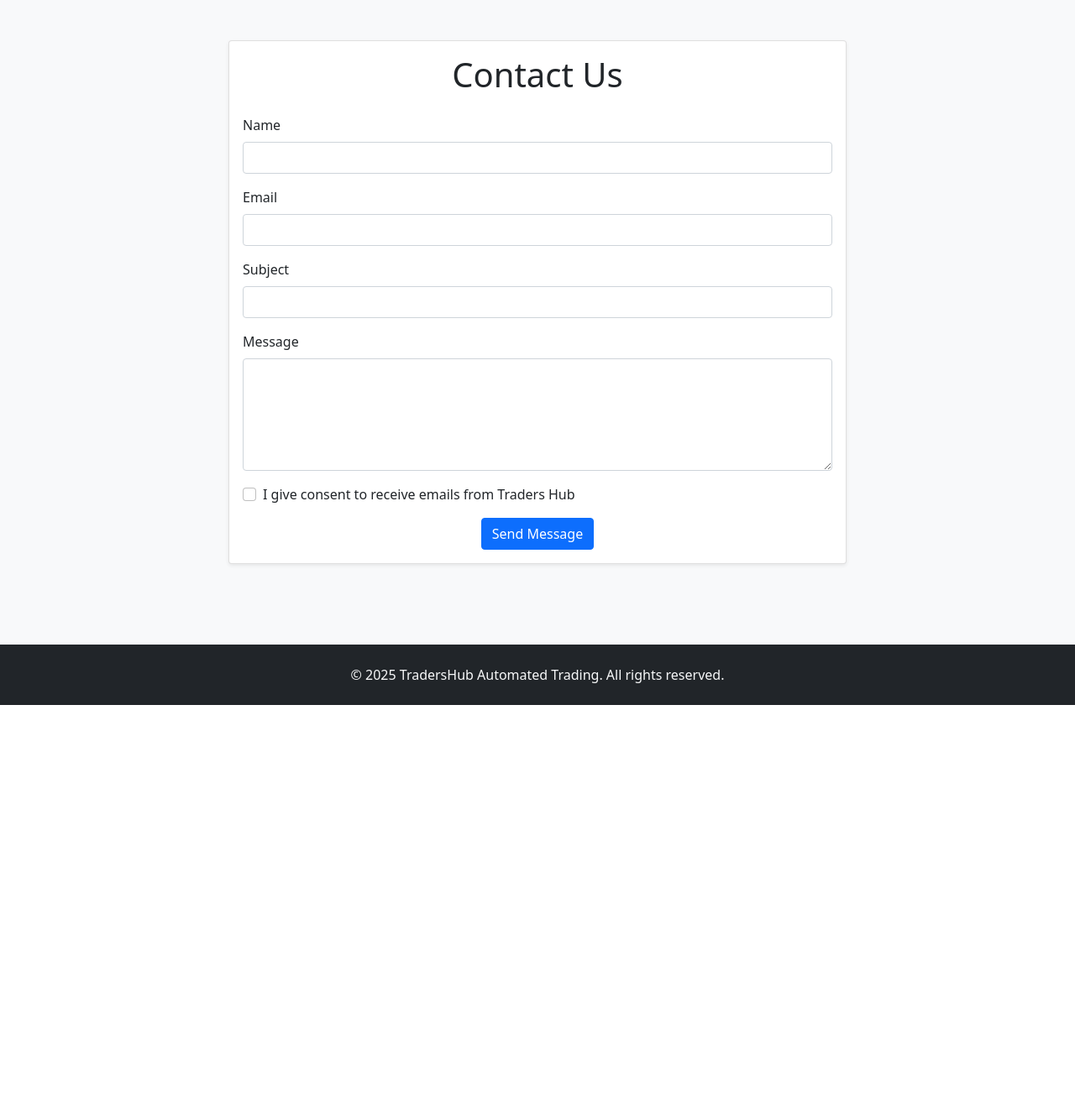
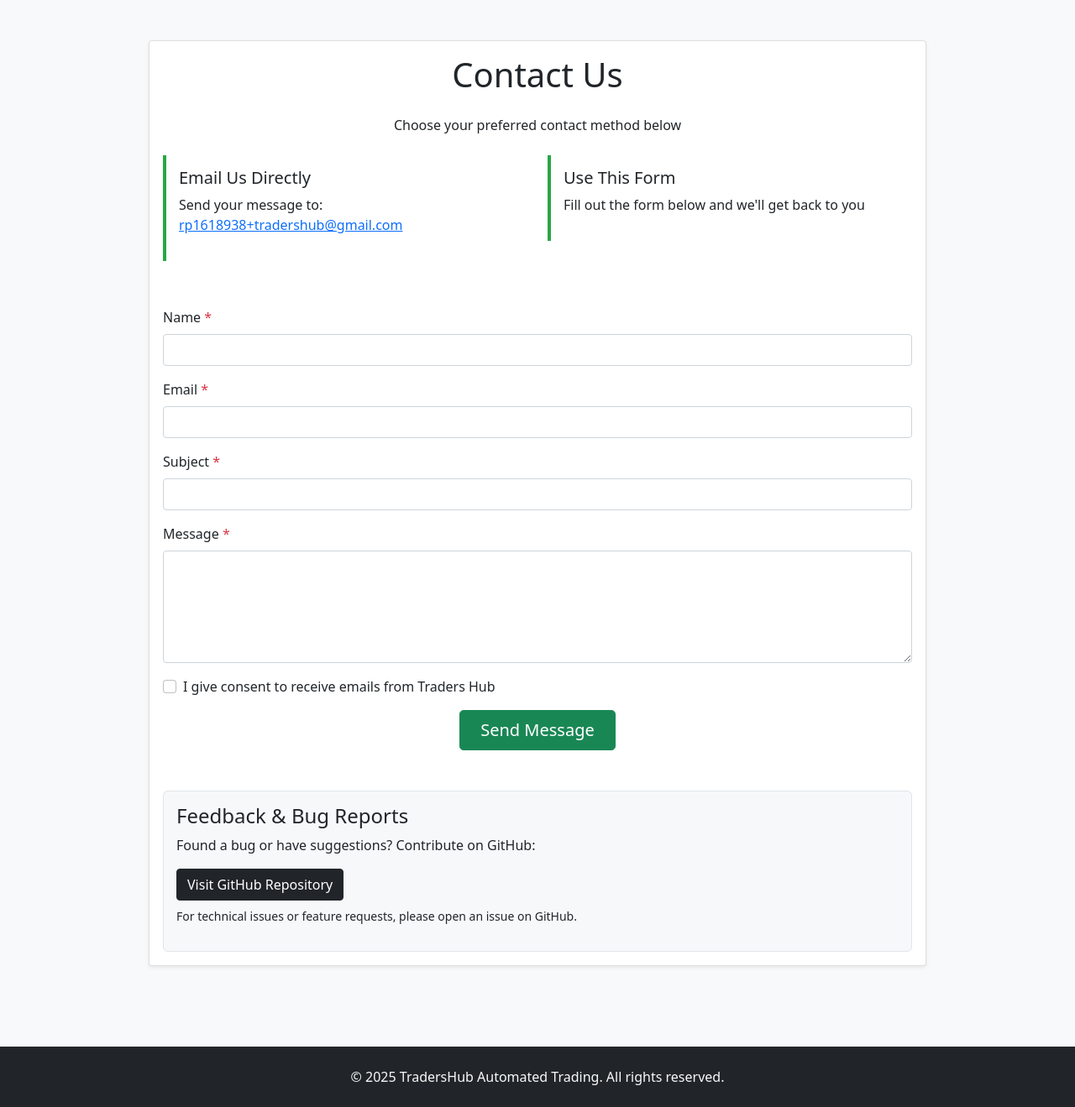
Before and after one commit to rahulpandit2/Traders-Hub, a PHP site: page /contact.php in a window 1280 px wide. Shown: the part 56-1375 px from the top of the page at 84% size. Before the commit the page ends 896 px from the top, so only its background shows below. Run offline with PHP 8.4, Linux system fonts and the light colour scheme.

Commit message:
improved contact page design

```diff
--- a/about.php
+++ b/about.php
@@ -119,7 +119,6 @@ require_once 'partials/header.php';
                         <h2 class="card-title fw-bold mb-4">📜 Our Policies</h2>
                         <ul class="list-group list-group-flush">
                             <li class="list-group-item">• All deposits are locked for a minimum of 3 months</li>
-                            <li class="list-group-item">• Withdrawals can only be made after the 3-month period</li>
                             <li class="list-group-item">• Commission is taken from net profits only</li>
                             <li class="list-group-item">• Investors understand and accept market risks</li>
                             <li class="list-group-item">• TradersHub is not liable for any trading losses</li>
--- a/contact.php
+++ b/contact.php
@@ -30,13 +30,45 @@ if ($_SERVER['REQUEST_METHOD'] === 'POST') {
 $page_title = 'Contact Us - TradersHub Automated Trading';
 require_once 'partials/header.php';
 ?>
+<style>
+    .contact-card {
+        transition: all 0.3s ease;
+        opacity: 0;
+        transform: translateY(20px);
+    }
+    .contact-card.animated {
+        opacity: 1;
+        transform: translateY(0);
+    }
+    .contact-option {
+        border-left: 4px solid #28a745;
+        padding: 15px;
+        margin-bottom: 15px;
+        transition: all 0.3s ease;
+    }
+    .contact-option:hover {
+        background-color: #f8f9fa;
+        transform: translateX(5px);
+    }
+    .github-link {
+        background-color: #f6f8fa;
+        border: 1px solid #e1e4e8;
+        padding: 15px;
+        border-radius: 6px;
+    }
+    .form-control:focus {
+        border-color: #28a745;
+        box-shadow: 0 0 0 0.25rem rgba(40, 167, 69, 0.25);
+    }
+</style>
 
 <div class="container py-5">
     <div class="row">
-            <div class="col-lg-8 mx-auto">
-                <div class="card shadow-sm">
+        <div class="col-lg-10 mx-auto">
+            <div class="card shadow-sm contact-card" id="contact-card">
                 <div class="card-body">
                     <h1 class="card-title text-center mb-4">Contact Us</h1>
+                    <p class="text-center mb-4">Choose your preferred contact method below</p>
 
                     <?php if ($message): ?>
                         <div class="alert alert-success"><?php echo htmlspecialchars($message); ?></div>
@@ -46,35 +78,91 @@ require_once 'partials/header.php';
                         <div class="alert alert-danger"><?php echo htmlspecialchars($error); ?></div>
                     <?php endif; ?>
 
+                    <div class="row mb-4">
+                        <div class="col-md-6 mb-3">
+                            <div class="contact-option">
+                                <h5><i class="bi bi-envelope-fill text-primary"></i> Email Us Directly</h5>
+                                <p>Send your message to: <a href="mailto:rp1618938+tradershub@gmail.com">rp1618938+tradershub@gmail.com</a></p>
+                            </div>
+                        </div>
+                        <div class="col-md-6 mb-3">
+                            <div class="contact-option">
+                                <h5><i class="bi bi-chat-left-text-fill text-success"></i> Use This Form</h5>
+                                <p>Fill out the form below and we'll get back to you</p>
+                            </div>
+                        </div>
+                    </div>
+
                     <form method="POST" class="needs-validation" novalidate>
                         <div class="mb-3">
-                                <label for="name" class="form-label">Name</label>
+                            <label for="name" class="form-label">Name <span class="text-danger">*</span></label>
                             <input type="text" class="form-control" id="name" name="name" required>
+                            <div class="invalid-feedback">Please provide your name</div>
                         </div>
                         <div class="mb-3">
-                                <label for="email" class="form-label">Email</label>
+                            <label for="email" class="form-label">Email <span class="text-danger">*</span></label>
                             <input type="email" class="form-control" id="email" name="email" required>
+                            <div class="invalid-feedback">Please provide a valid email</div>
                         </div>
                         <div class="mb-3">
-                                <label for="subject" class="form-label">Subject</label>
+                            <label for="subject" class="form-label">Subject <span class="text-danger">*</span></label>
                             <input type="text" class="form-control" id="subject" name="subject" required>
+                            <div class="invalid-feedback">Please provide a subject</div>
                         </div>
                         <div class="mb-3">
-                                <label for="message" class="form-label">Message</label>
+                            <label for="message" class="form-label">Message <span class="text-danger">*</span></label>
                             <textarea class="form-control" id="message" name="message" rows="5" required></textarea>
+                            <div class="invalid-feedback">Please write your message</div>
                         </div>
                         <div class="mb-3 form-check">
                             <input type="checkbox" class="form-check-input" id="consent" name="consent">
                             <label class="form-check-label" for="consent">I give consent to receive emails from Traders Hub</label>
                         </div>
                         <div class="text-center">
-                                <button type="submit" class="btn btn-primary">Send Message</button>
+                            <button type="submit" class="btn btn-success btn-lg px-4">
+                                <i class="bi bi-send-fill"></i> Send Message
+                            </button>
                         </div>
                     </form>
+
+                    <div class="github-link mt-5">
+                        <h4><i class="bi bi-github"></i> Feedback & Bug Reports</h4>
+                        <p>Found a bug or have suggestions? Contribute on GitHub:</p>
+                        <a href="https://github.com/rahulpandit2" target="_blank" class="btn btn-dark">
+                            <i class="bi bi-github"></i> Visit GitHub Repository
+                        </a>
+                        <p class="mt-2 small">For technical issues or feature requests, please open an issue on GitHub.</p>
+                    </div>
                 </div>
             </div>
         </div>
     </div>
 </div>
 
+<script>
+    // Animation for contact card
+    document.addEventListener('DOMContentLoaded', function() {
+        const contactCard = document.getElementById('contact-card');
+        setTimeout(() => {
+            contactCard.classList.add('animated');
+        }, 100);
+
+        // Form validation
+        (function() {
+            'use strict';
+            var forms = document.querySelectorAll('.needs-validation');
+            Array.prototype.slice.call(forms)
+                .forEach(function(form) {
+                    form.addEventListener('submit', function(event) {
+                        if (!form.checkValidity()) {
+                            event.preventDefault();
+                            event.stopPropagation();
+                        }
+                        form.classList.add('was-validated');
+                    }, false);
+                });
+        })();
+    });
+</script>
+
 <?php require_once 'partials/footer.php'; ?>
```
Lines whose indentation alone changed are shown as unchanged.
